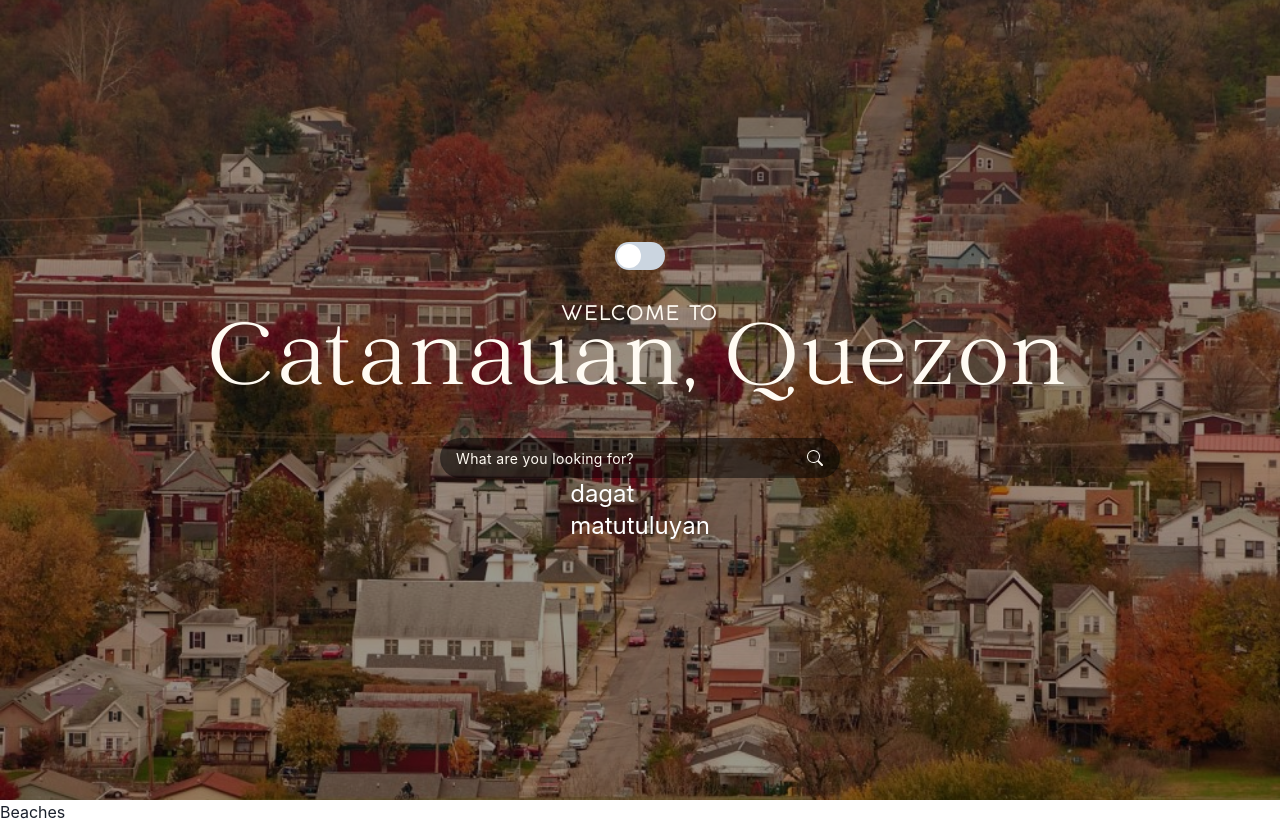
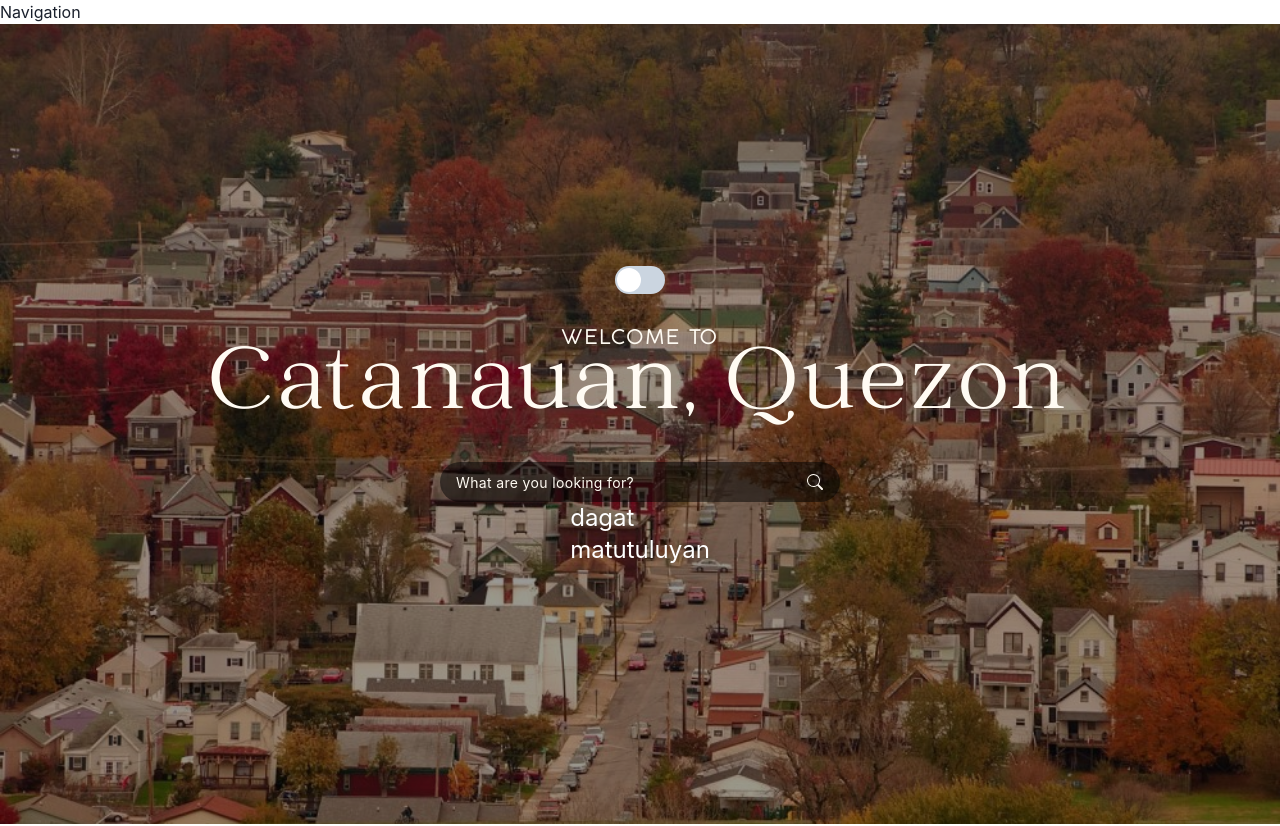
Before and after one commit to Rej327/Catanauan-Tour-Guide, a React (Vite) app: page / in a window 1280 px wide. Shown: the top 826 px of the page. Built offline with nearby package versions, Linux system fonts and the light colour scheme.

Commit message:
Update in Navigation

```diff
--- a/src/assets/index.js
+++ b/src/assets/index.js
@@ -1 +1,2 @@
 export { default as hero } from "./HeroSection/hero.jpg";
+export { default as logo } from "./logo.png";
--- a/src/page/Home.jsx
+++ b/src/page/Home.jsx
@@ -1,10 +1,12 @@
 import React from "react";
 import Hero from "../components/Hero";
 import Sample from "../components/Sample";
+import Navigation from "../components/Navigation";
 
 const Home = () => {
   return (
     <div>
+      <Navigation />
       <Hero />
       <Sample />
     </div>
```
Also changed, not shown: src/assets/logo.png (added).
